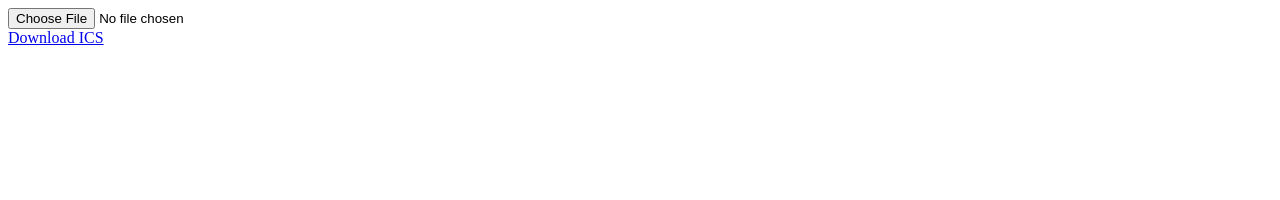
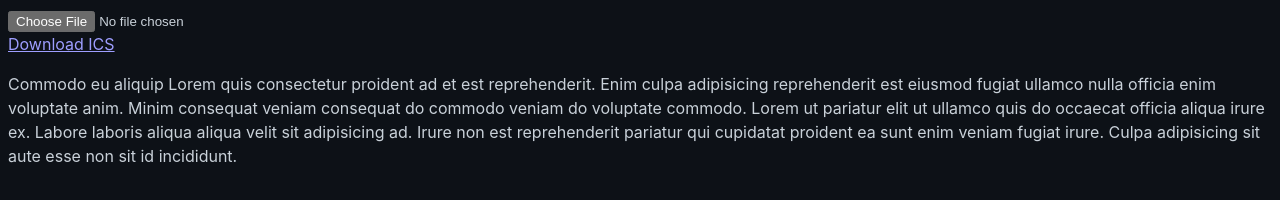
Before and after one commit to orrygoob/myTimetableConverter, a plain HTML site: page index.html in a window 1280 px wide. Drawn offline with Linux system fonts and the light colour scheme.

Commit message:
Dark mode

```diff
--- a/index.html
+++ b/index.html
@@ -3,11 +3,18 @@
   <script type="text/javascript" src="FileSaver.js"></script>
   <script type="text/javascript" src="ics.js"></script>
   <script type="text/javascript" src="index.js"></script>
+  <link rel="stylesheet" href="style.css">
 </head>
 <body>
-  <div class="wrap"></div>
+  <main>
     <input type="file" id="fileUploadButton" onchange="onFileSelected(event)"/>
     <br>
     <a href="#" onclick="javascript:cal.download('myTimetable')">Download ICS</a>
-  </div>
+
+    <p>Commodo eu aliquip Lorem quis consectetur proident ad et est reprehenderit. Enim culpa adipisicing reprehenderit est eiusmod fugiat ullamco nulla officia enim voluptate anim. Minim consequat veniam consequat do commodo veniam do voluptate commodo. Lorem ut pariatur elit ut ullamco quis do occaecat officia aliqua irure ex. Labore laboris aliqua aliqua velit sit adipisicing ad. Irure non est reprehenderit pariatur qui cupidatat proident ea sunt enim veniam fugiat irure. Culpa adipisicing sit aute esse non sit id incididunt.</p>
+
+    <footer>
+
+    </footer>
+  </main>
 </html>
--- a/index.js
+++ b/index.js
@@ -1,4 +1,6 @@
 let emoji = true;
+let alerts = false;
+let alertTime = 0;
 
 function onFileSelected(event) {
   console.log("file selected");
--- a/style.css
+++ b/style.css
@@ -1,45 +1,13 @@
-html,
 body {
-  height: 100%;
-  width: 100%;
+  background: #0d1117;
+  color: #c9d1d9;
+  font-family: -apple-system,BlinkMacSystemFont,Segoe UI,Helvetica,Arial,sans-serif,Apple Color Emoji,Segoe UI Emoji;
+  font-size: 16px;
+  line-height: 1.5;
+  word-wrap: break-word;
+  color-scheme: dark;
+  -webkit-text-size-adjust: 100%;
 }
 
-.wrap {
-  margin: auto;
-  position: absolute;
-  top: 0;
-  left: 0;
-  bottom: 0;
-  right: 0;
-  height: 50px;
-  width: 100px;
+main {
 }
-
-a {
-  margin-top: 5px;
-  margin-bottom: 5px;
-  display: inline-block;
-  padding: 6px 12px;
-  margin-bottom: 0;
-  font-size: 14px;
-  font-weight: normal;
-  line-height: 1.428571429;
-  text-align: center;
-  white-space: nowrap;
-  vertical-align: middle;
-  cursor: pointer;
-  border: 1px solid transparent;
-  border-radius: 4px;
-  -webkit-user-select: none;
-  -moz-user-select: none;
-  -ms-user-select: none;
-  -o-user-select: none;
-  cursor: pointer;
-  color: #ffffff;
-  text-decoration: none;
-  font-weight: bold;
-  background-color: #428bca;
-  border-color: #357ebd;
-  font-family: sans-serif;
-  width: 120px;
-}
```
